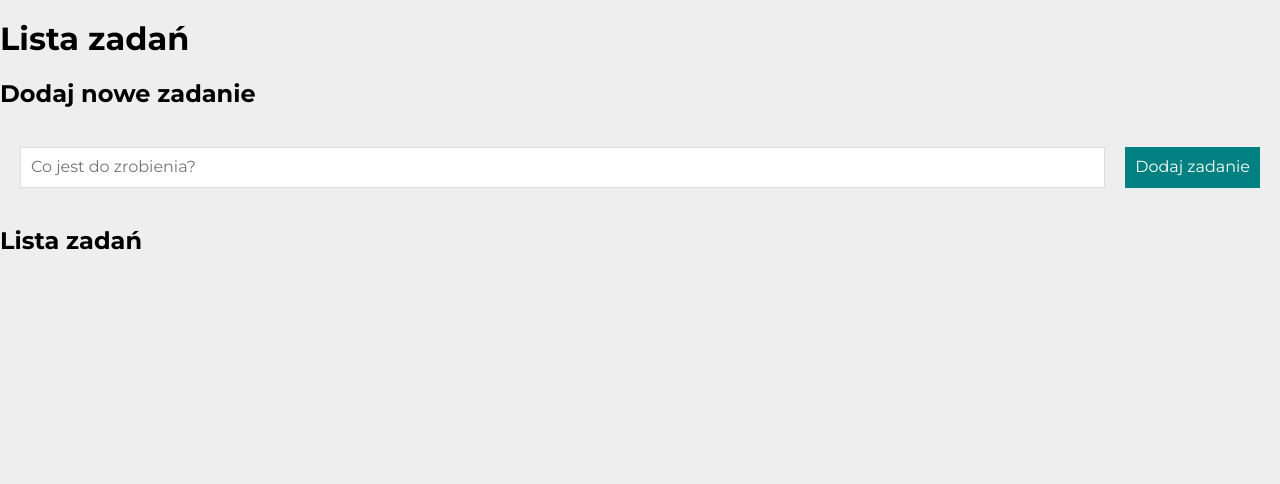
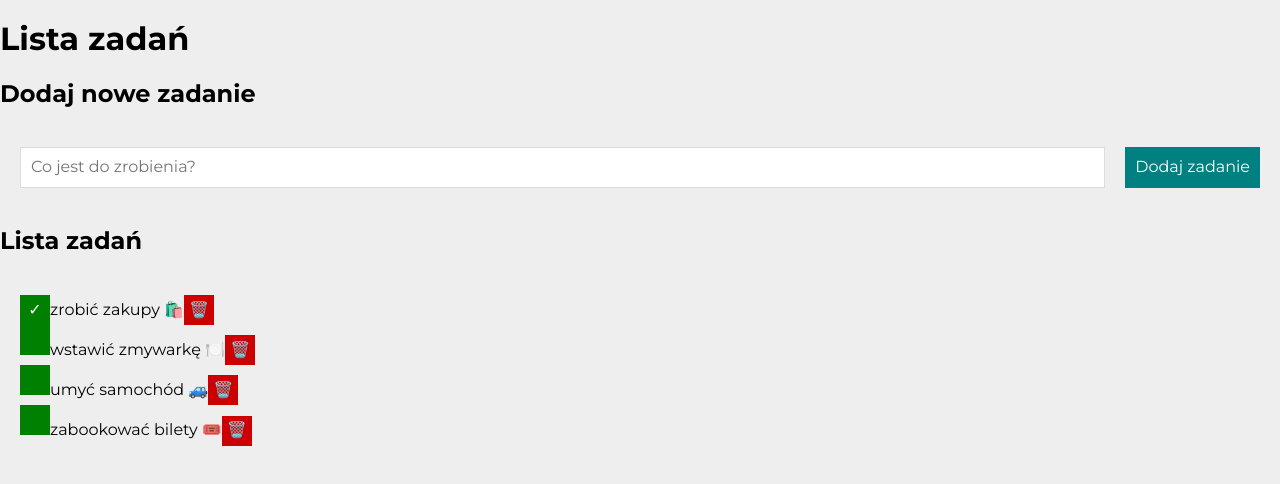
Before and after one commit to traczoskar/to_do_list_react, a React (Create React App) app: page / in a window 1280 px wide. Shown: the top 484 px of the page. Built offline with nearby package versions, Linux system fonts and the light colour scheme.

Commit message:
added new folder and component "Tasks" and moved html code of taskList with css into it

```diff
--- a/src/App.js
+++ b/src/App.js
@@ -1,4 +1,5 @@
 import Form from "./Form";
+import Tasks from "./Tasks";
 
 let taskList = [
   {
@@ -39,7 +40,7 @@ function App() {
           <div className="buttons">
           </div>
         </div>
-        <ul className="taskList"></ul>
+        <Tasks taskList={taskList} hideDoneTasks={hideDoneTasks} />
       </section>
     </main>
   );
--- /dev/null
+++ b/src/Tasks/index.js
@@ -0,0 +1,17 @@
+import "./style.css";
+
+const Tasks = (props) => (
+    <ul className="taskList">
+        {props.taskList.map(task => (
+            <li className={`"taskList__task ${task.done && props.hideDoneTasks ? "taskList__task--hidden" : ""}`} key={task.id}>
+                <button className="taskList__button taskList__button--toggleDone">
+                    {task.done ? "✓" : ""}
+                </button>
+                <span className={`"${task.done ? "taskList__task--done" : ""}"`}>{task.content}</span>
+                <button className="taskList__button taskList__button--remove">🗑️</button>
+            </li>
+        ))}
+    </ul >
+);
+
+export default Tasks;
--- /dev/null
+++ b/src/Tasks/style.css
@@ -0,0 +1,58 @@
+.taskList {
+    margin: 0px;
+    padding: 20px;
+    list-style-type: none;
+}
+
+.taskList__task {
+    display: grid;
+    grid-template-columns: auto 1fr auto;
+    grid-gap: 10px;
+    align-items: center;
+    border-bottom: 1px solid #eee;
+    padding: 10px;
+}
+
+.taskList__task--done {
+    text-decoration-line: line-through;
+}
+
+.taskList__task--hidden {
+    display: none;
+}
+
+.taskList__button {
+    border: none;
+    height: 30px;
+    width: 30px;
+    color: white;
+    padding: 0;
+    transition: 0.3s;
+    cursor: pointer;
+}
+
+.taskList__button--toggleDone{
+    background-color: hsl(120, 100%, 25%);
+}
+
+.taskList__button--toggleDone:hover {
+    background-color: hsl(120, 100%, 35%);
+    transform: scale(1.05);
+}
+
+.taskList__button--toggleDone:active {
+    background-color: hsl(120, 100%, 45%);
+}
+
+.taskList__button--remove {
+    background-color: hsl(0, 100%, 40%);
+}
+
+.taskList__button--remove:hover {
+    background-color: hsl(0, 86%, 60%);
+    transform: scale(1.05);
+}
+
+.taskList__button--remove:active {
+    background-color: hsl(1, 100%, 50%);
+}
```
